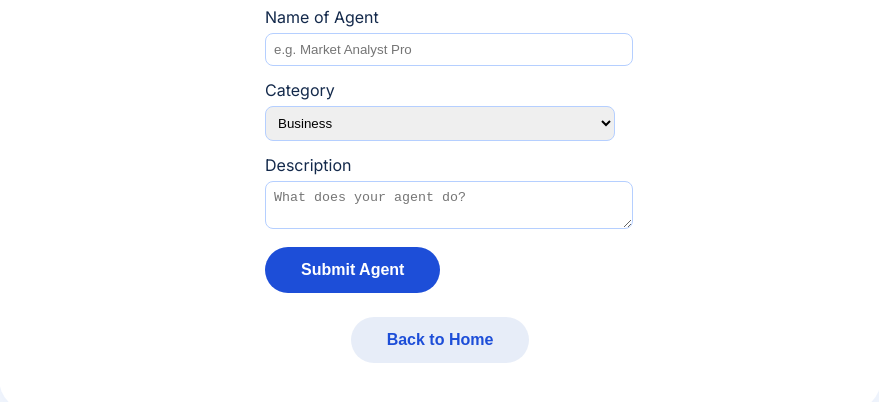
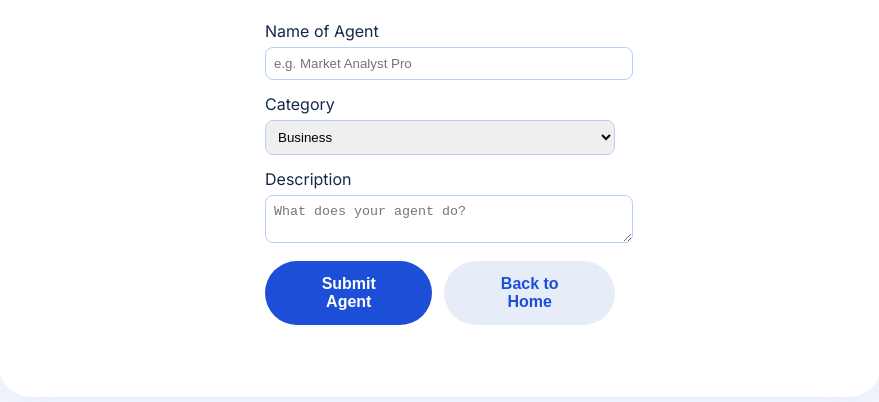
Before and after one commit to akd015/ai-agent-marketplace, a website: page build.html in a window 1280 px wide. Shown: the part 312-714 px from the top of the page, without its empty margins (200-1079 px from the left). Drawn offline with Linux system fonts and the light colour scheme.

Commit message:
Align buttons in build.html for better UX

```diff
--- a/build.html
+++ b/build.html
@@ -72,9 +72,11 @@
                 </select>
             </label><br>
             <label>Description<br><textarea placeholder="What does your agent do?" style="width:100%;padding:8px;margin:6px 0 14px 0;border-radius:8px;border:1px solid #b5cfff;"></textarea></label><br>
-            <button class="btn" type="button" onclick="alert('Demo: Your agent would be submitted for review!')">Submit Agent</button>
+            <div style="display:flex; gap:12px; justify-content:flex-end;">
+                <button class="btn" type="button" onclick="alert('Demo: Your agent would be submitted for review!')">Submit Agent</button>
+                <button class="btn" type="button" onclick="window.location.href='index.html'" style="background:#e7edf8;color:#1d4ed8;">Back to Home</button>
+            </div>
         </form>
-        <button class="btn" onclick="window.location.href='index.html'" style="background:#e7edf8;color:#1d4ed8;">Back to Home</button>
     </div>
 </body>
 </html>
```
